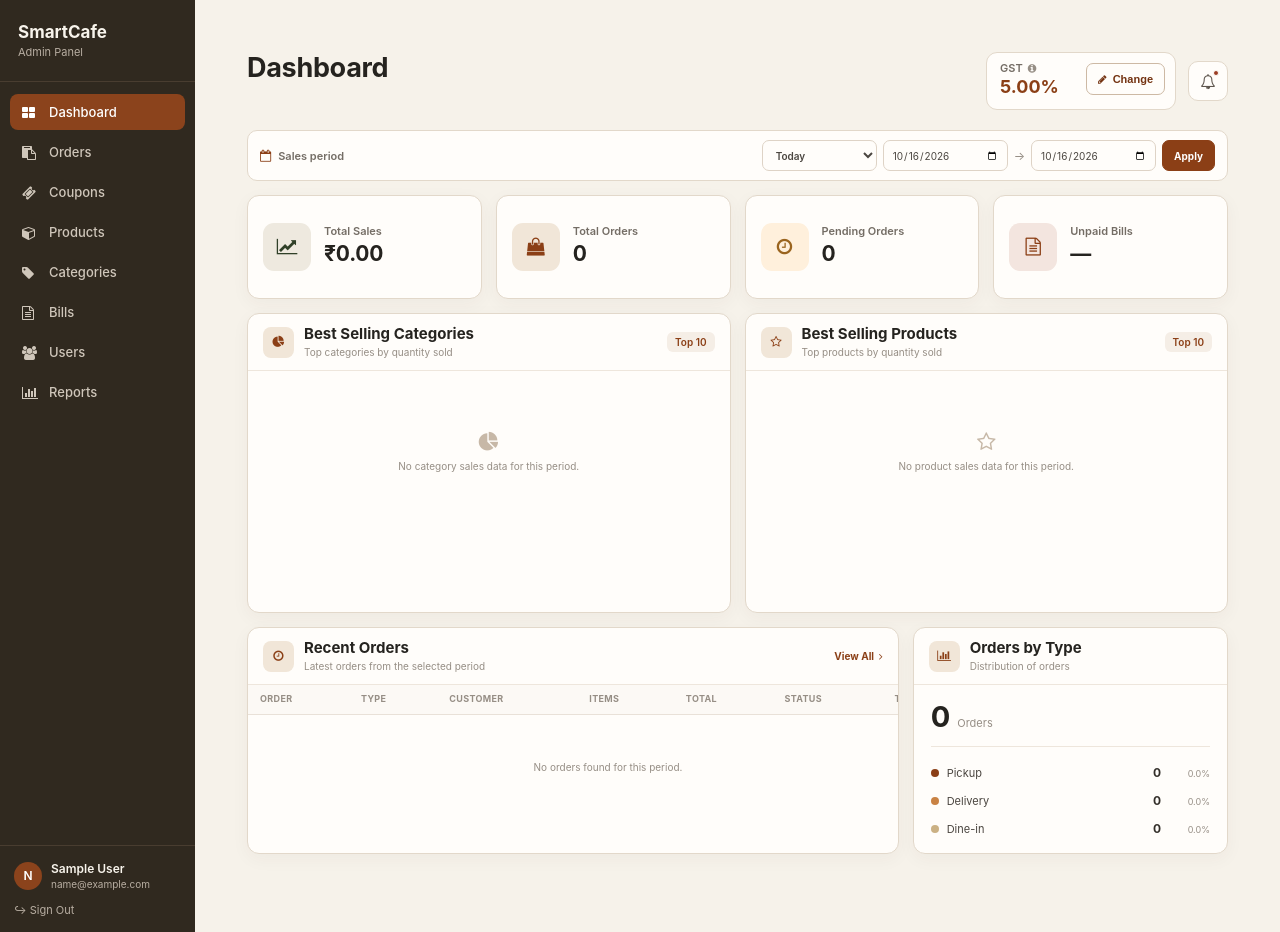
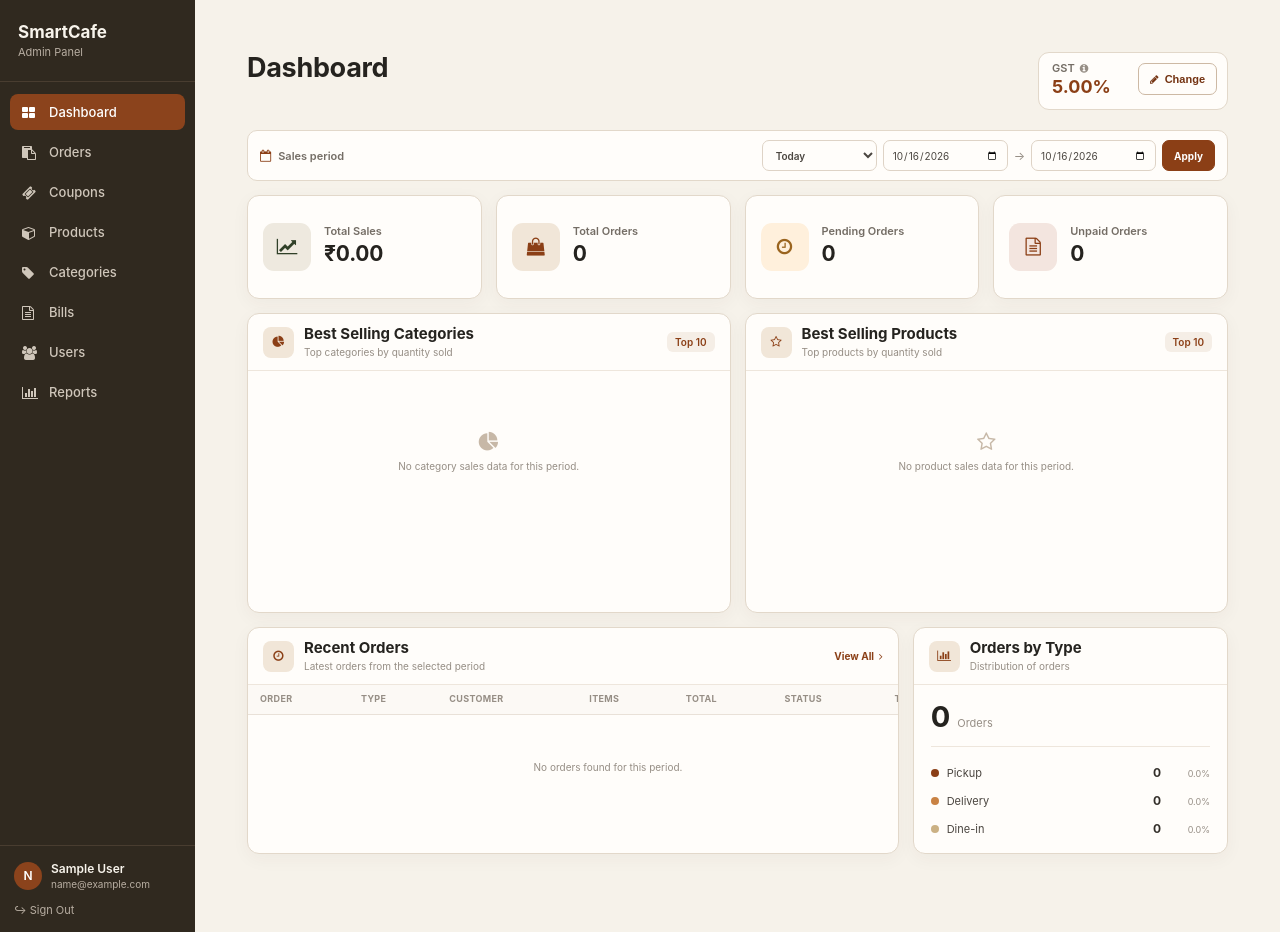
Before and after one commit to adiishhh/cafe_ecommerce, a Django app: page /admin_panel/dashboard/ in a window 1280 px wide. Shown: the part 42-974 px from the top of the page. Run offline with Django 5.2, Linux system fonts and the light colour scheme; the visitor is signed in with stand-in values (Sample User, id 1); data comes from the database, SQL or seed files in the repository; data that the repository does not hold is empty.

Commit message:
Updated dashboard page

```diff
--- a/orders/views.py
+++ b/orders/views.py
@@ -2001,7 +2001,17 @@ def admin_dashboard(request):
             }
         )
 
-    unpaid_bills = None
+    unpaid_orders = (
+        BillOrder.objects
+        .filter(
+            bill__isnull=True,
+            payment_method=BillOrder.PaymentMethod.COD,
+            order__status=Order.Status.DELIVERED,
+            created_at__date__gte=start_date,
+            created_at__date__lte=end_date,
+        )
+        .count()
+    )
 
     return render(
         request,
@@ -2016,7 +2026,7 @@ def admin_dashboard(request):
             "total_sales": total_sales,
             "total_orders": total_orders,
             "pending_orders": pending_orders,
-            "unpaid_bills": unpaid_bills,
+            "unpaid_orders": unpaid_orders,
             "best_selling_products": best_selling_products,
             "best_selling_categories": best_selling_categories,
             "recent_orders": recent_orders,
@@ -2093,10 +2103,7 @@ def admin_order_list(request):
         if search.isdigit():
             search_filter |= Q(user_id=int(search))
 
-        orders = orders.filter(search_filter)
-        orders = orders.filter(
-            Q(items__product__name__icontains=search)
-        ).distinct()
+        orders = orders.filter(search_filter).distinct()
 
     valid_statuses = {
         choice[0]
--- a/templates/admin_panel/dashboard.html
+++ b/templates/admin_panel/dashboard.html
@@ -178,7 +178,7 @@
         </div>
         <!-- Notifications -->
 
-        <button
+        {% comment %} <button
             type="button"
             class="notification-button"
             aria-label="Notifications"
@@ -188,7 +188,7 @@
 
             <span class="notification-dot"></span>
 
-        </button>
+        </button> {% endcomment %}
 
     </div>
 
@@ -395,37 +395,23 @@
         </div>
 
 
-
-        <!-- Unpaid Bills -->
+        <!-- Unpaid Orders -->
 
         <div class="kpi-card">
 
             <div class="kpi-icon bills-icon">
-
                 <i class="fa fa-file-text-o"></i>
-
             </div>
-
 
             <div class="kpi-content">
 
                 <span class="kpi-label">
-                    Unpaid Bills
+                    Unpaid Orders
                 </span>
 
-                {% if unpaid_bills is not None %}
-
-                    <strong class="kpi-value">
-                        {{ unpaid_bills }}
-                    </strong>
-
-                {% else %}
-
-                    <strong class="kpi-value">
-                        —
-                    </strong>
-
-                {% endif %}
+                <strong class="kpi-value">
+                    {{ unpaid_orders }}
+                </strong>
 
             </div>
 
--- a/users/views.py
+++ b/users/views.py
@@ -174,7 +174,7 @@ def login_view(request):
             login(request, user)
 
             if user.is_staff:
-                return redirect('admin_users')
+                return redirect('admin_dashboard')
 
             return redirect('home')
 
```
